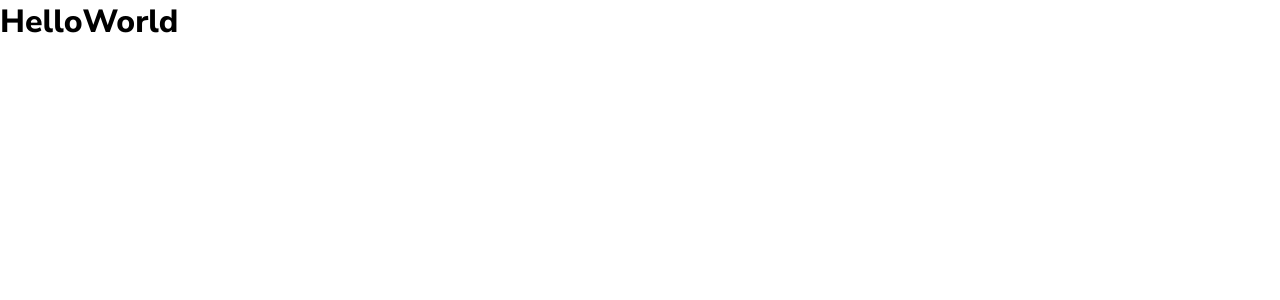
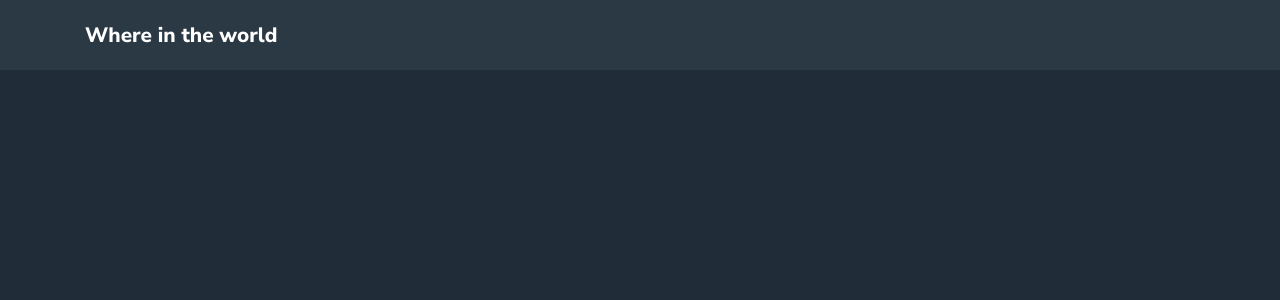
Before and after one commit to IAMOTAS/NeWork, a React (Vite) app in the folder ProjectAttempt/: page /country/1 in a window 1280 px wide. Shown: the top 300 px of the page. Built offline with nearby package versions, Linux system fonts and the light colour scheme.

Commit message:
flag insertion

```diff
--- a/ProjectAttempt/src/App.css
+++ b/ProjectAttempt/src/App.css
@@ -8,3 +8,31 @@
   font-family: 'Nunito Sans', sans-serif;
 
 }
+
+.container{
+  width: 1140px;
+  padding: 0px 15px;
+  margin: auto;
+}
+
+body{
+  background: hsl(207, 26%, 17%);
+}
+
+.header{
+  width: 100%;
+  height: 70px;
+  line-height: 70px;
+  position: fixed;
+  top:0;
+  left: 0;
+  background: hsl(209, 23%, 22%);
+}
+
+
+.header h5{
+  display: flex;
+  align-items: center;
+  font-size: 1.3rem;
+  color:#fff;
+}
--- a/ProjectAttempt/src/App.tsx
+++ b/ProjectAttempt/src/App.tsx
@@ -1,22 +1,27 @@
-
-
 import './App.css'
+import { Routes, Route } from 'react-router-dom'
+import AllCountries from './components/AllCountries/AllCountries'
+import CountryInfo from './components/CountryInfo/CountryInfo'
 
 function App() {
 
+  return(
+    <>
+    <div className='header'>
+      <div className="container">
+<h5>Where in the world</h5>
+</div>
+  </div>
 
-  return (
+  <div className='container'>
+  <Routes>
+    <Route path='/' element = {<AllCountries/>} />
+    <Route path='/country/:countryName' element = {<CountryInfo/>} />
+  </Routes>
+  </div>
+  </>
 
-<>
-
-<h1>HelloWorld</h1>
-
-</>
-
-  )
-
-
-
+ )
 }
 
 export default App
--- /dev/null
+++ b/ProjectAttempt/src/components/AllCountries/AllCountries.tsx
@@ -0,0 +1,70 @@
+import React, { useState, useEffect } from 'react';
+import { apiURL } from '../util/api';
+
+interface Country {
+  name: {
+    common: string;
+  };
+  flags: {
+    png: string;
+  };
+  population: number;
+  region: string;
+  capital: string;
+}
+
+const AllCountries: React.FC = () => {
+  const [countries, setCountries] = useState<Country[]>([]);
+  const [isLoading, setIsLoading] = useState(true);
+  const [error, setError] = useState<string>('');
+
+  const getAllCountries = async () => {
+    try {
+      const res = await fetch(`${apiURL}/all`);
+
+      if (!res.ok) throw new Error('Something went wrong!');
+
+      const data = await res.json();
+
+      console.log(data);
+
+      setCountries(data);
+
+      setIsLoading(false);
+    } catch (error) {
+      setIsLoading(false);
+      setError((error as Error).message);
+    }
+  };
+
+  useEffect(() => {
+    getAllCountries();
+  }, []);
+
+  return (
+    <div className="all_country_wrapper">
+      <div className="country_top"></div>
+
+      <div className="country_bottom">
+        {isLoading && !error && <h4>Loading.........</h4>}
+        {error && !isLoading && <h4>{error}</h4>}
+
+        {countries?.map((country, index) => (
+          <div key={index} className="country_card">
+            <div className="country_img">
+              <img src={country.flags?.png} alt="" />
+            </div>
+            <div className="country_data">
+              <h3>{country.name?.common}</h3>
+              <h6>Population: {country.population}</h6>
+              <h6>Region: {country.region}</h6>
+              <h6>Capital: {country.capital}</h6>
+            </div>
+          </div>
+        ))}
+      </div>
+    </div>
+  );
+};
+
+export default AllCountries;
--- /dev/null
+++ b/ProjectAttempt/src/components/CountryInfo/CountryInfo.tsx
@@ -0,0 +1,11 @@
+
+
+const CountryInfo = () => {
+  return (
+    <div>
+
+    </div>
+  )
+}
+
+export default CountryInfo
--- /dev/null
+++ b/ProjectAttempt/src/components/util/api.tsx
@@ -0,0 +1,4 @@
+
+
+
+export const apiURL = 'https://restcountries.com/v3.1';
```
